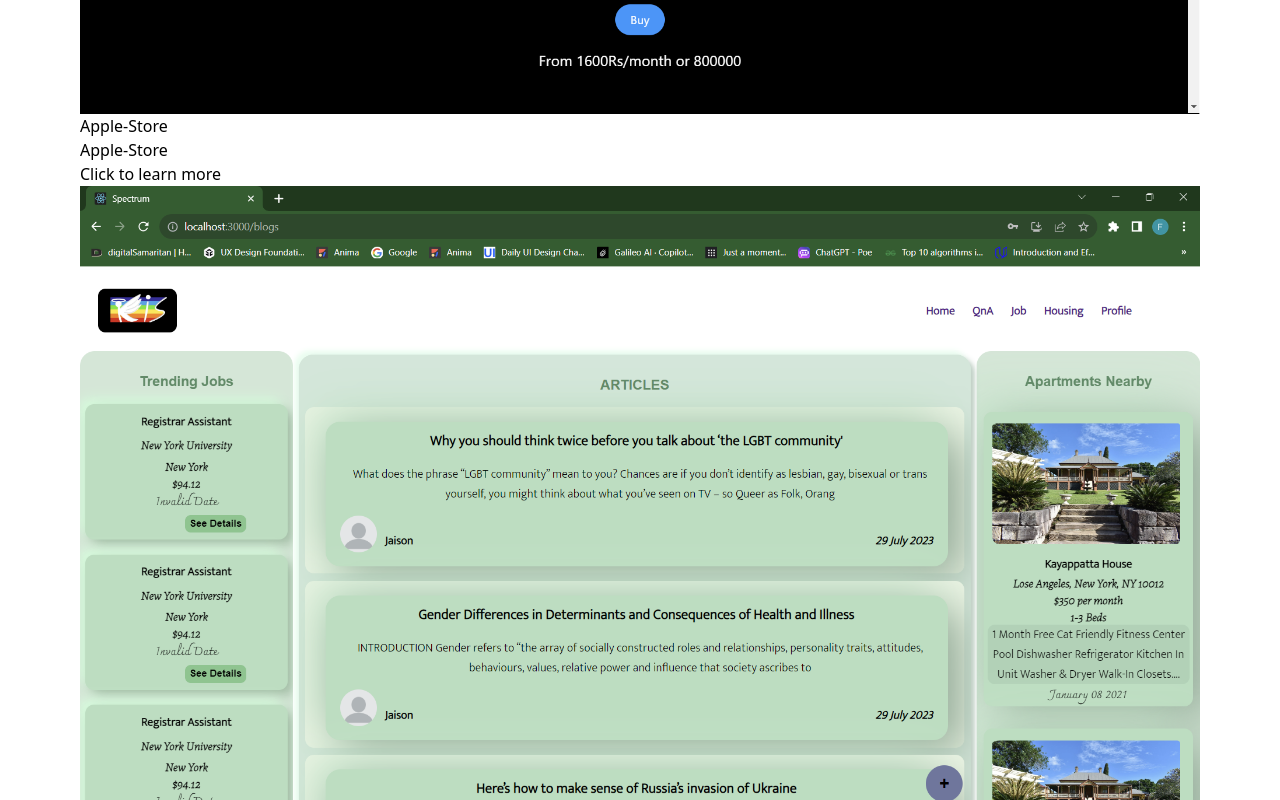
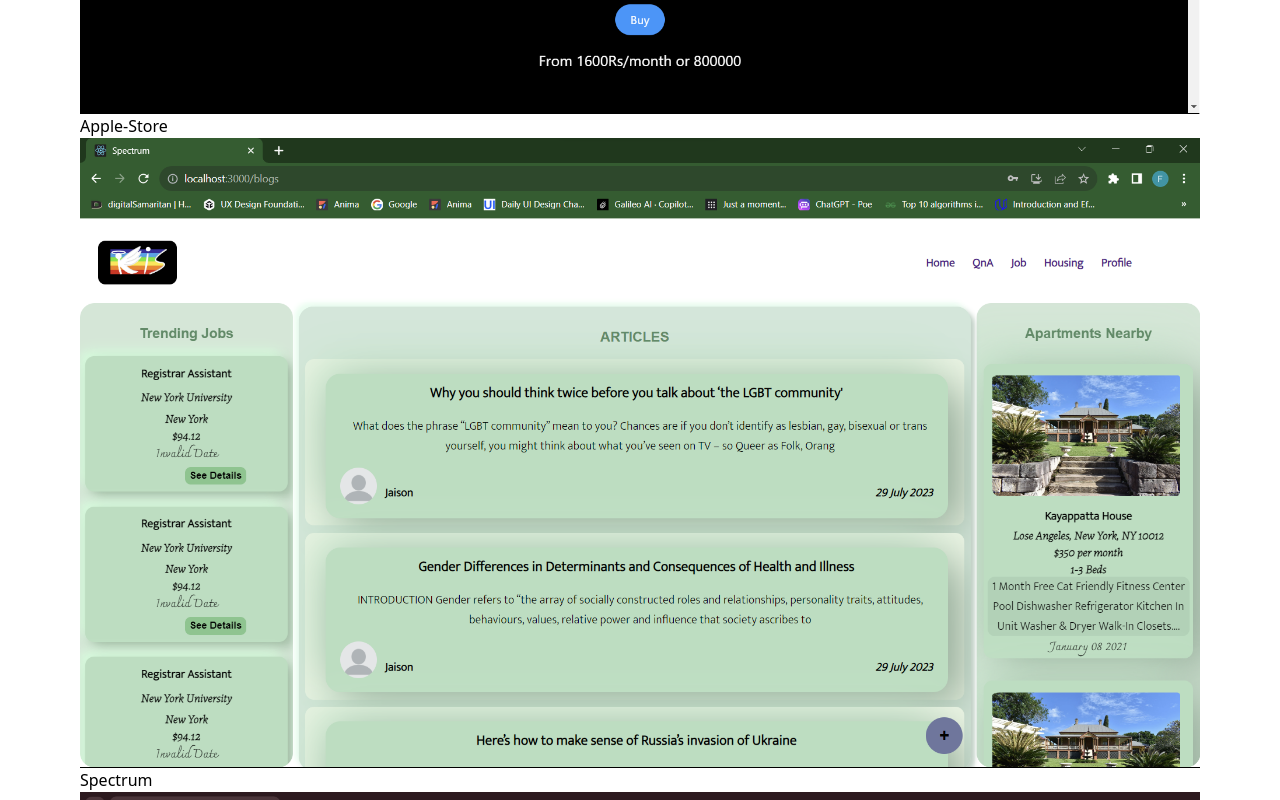
Before and after one commit to fayazap/Portfolio, a React (Vite) app: page / in a window 1280 px wide. Shown: the part 3420-4220 px from the top of the page. Built offline with nearby package versions, Linux system fonts and the light colour scheme.

Commit message:
projects

```diff
--- a/src/components/Projects.jsx
+++ b/src/components/Projects.jsx
@@ -77,7 +77,7 @@ const Projects = () => {
         <h1 className="text-3xl font-extrabold sm:text-3xl mt-20 max-sm:mt-10 mb-20 max-sm:mb-10 text-center underline">Projects</h1>
       </div>
       <div className="flex flex-wrap justify-around mt-8">
-  {projects.map((project) => (
+        {projects.map((project, index) => (
           <div key={project.title} className="relative flex justify-center m-4 lg:w-1/4 md:w-1/3 sm:w-1/2 project-container opacity-0 transform translate-y-20">
             <a href={project.link} target="_blank" rel="noreferrer" className="group">
               <div className="relative rounded-lg overflow-hidden">
@@ -90,17 +90,10 @@ const Projects = () => {
                   <span className="text-black text-xl font-semibold">{project.title}</span>
                 </div>
               </div>
-        <div className="absolute inset-0 flex items-center justify-center bg-opacity-75 opacity-0 group-hover:opacity-100 transition-opacity duration-300 sm:hidden">
-          <div className="text-white text-center p-4 bg-gradient-to-r from-purple-500 to-indigo-600 rounded-lg shadow-lg transform group-hover:scale-105 transition-transform duration-300">
-            <p className="text-lg font-bold">{project.title}</p>
-            <p className="text-sm mt-2">Click to learn more</p>
-          </div>
-        </div>
             </a>
           </div>
         ))}
       </div>
-
     </section>
   );
 };
```
Lines whose indentation alone changed are shown as unchanged.
